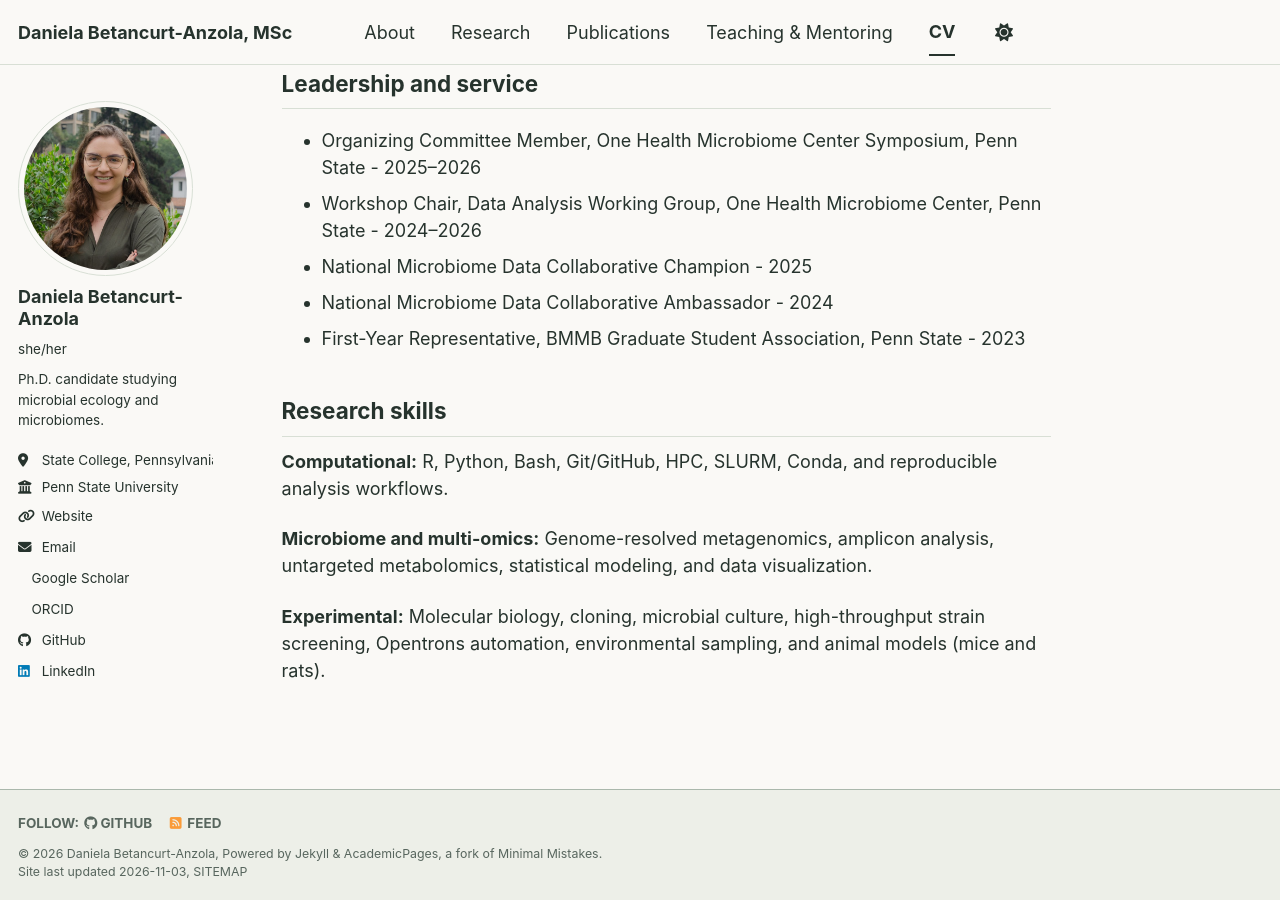
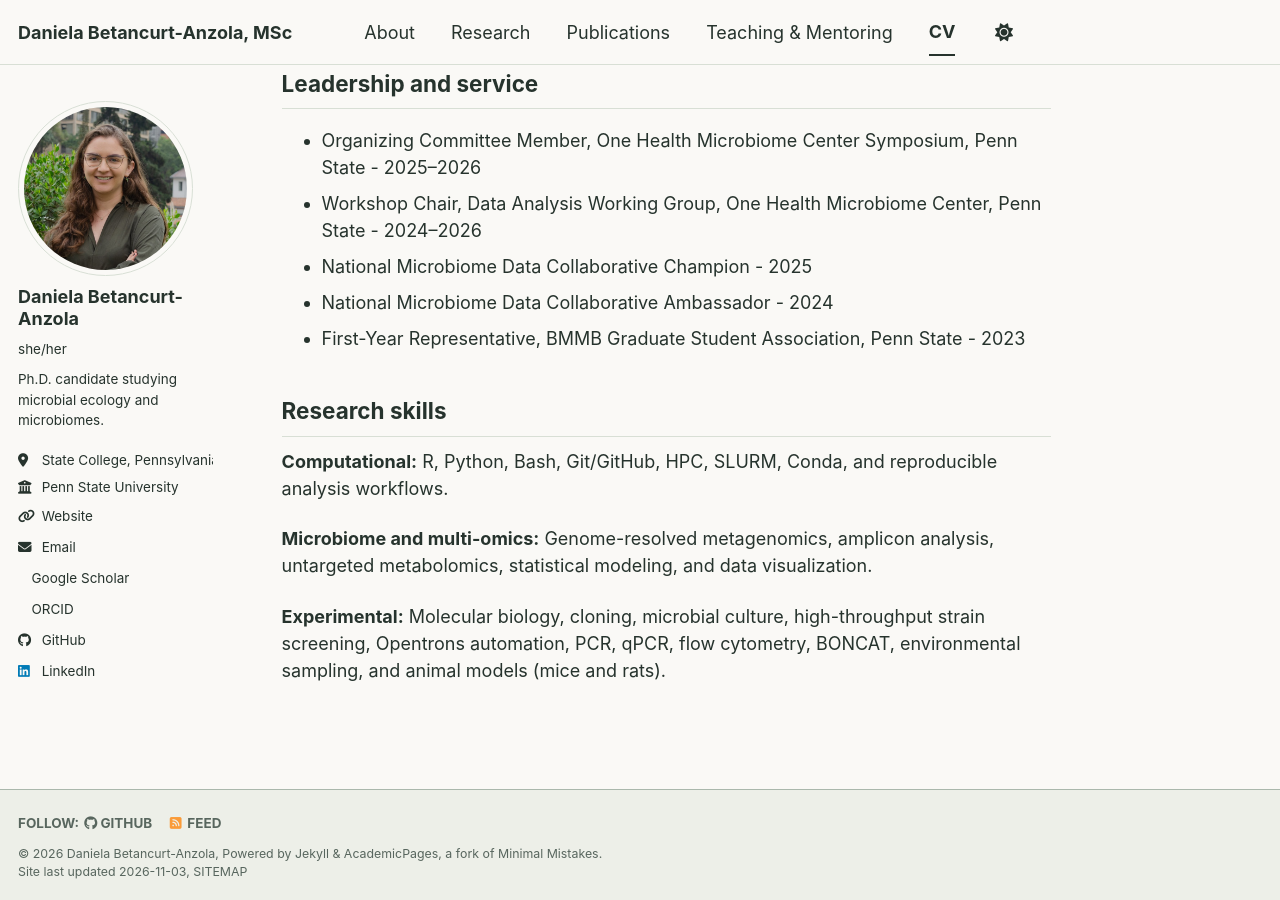
Before and after one commit to danibeta07/danibeta07.github.io, a Jekyll site: the page built from _pages/cv.md, in a window 1280 px wide and 900 px high, scrolled down 2499 px. Built offline with Jekyll 4.4.1, drawn with Linux system fonts in a browser that asks for light colours; a style sheet for code colours, icons or effects is not loaded.

Commit message:
Update experimental skills in CV
Added PCR, qPCR, flow cytometry, and BONCAT to the experimental skills section.

```diff
--- a/_pages/cv.md
+++ b/_pages/cv.md
@@ -86,4 +86,4 @@ I have mentored undergraduate researchers at Penn State and Cornell University,
 
 **Microbiome and multi-omics:** Genome-resolved metagenomics, amplicon analysis, untargeted metabolomics, statistical modeling, and data visualization.
 
-**Experimental:** Molecular biology, cloning, microbial culture, high-throughput strain screening, Opentrons automation, environmental sampling, and animal models (mice and rats).
+**Experimental:** Molecular biology, cloning, microbial culture, high-throughput strain screening, Opentrons automation, PCR, qPCR, flow cytometry, BONCAT, environmental sampling, and animal models (mice and rats).
```
